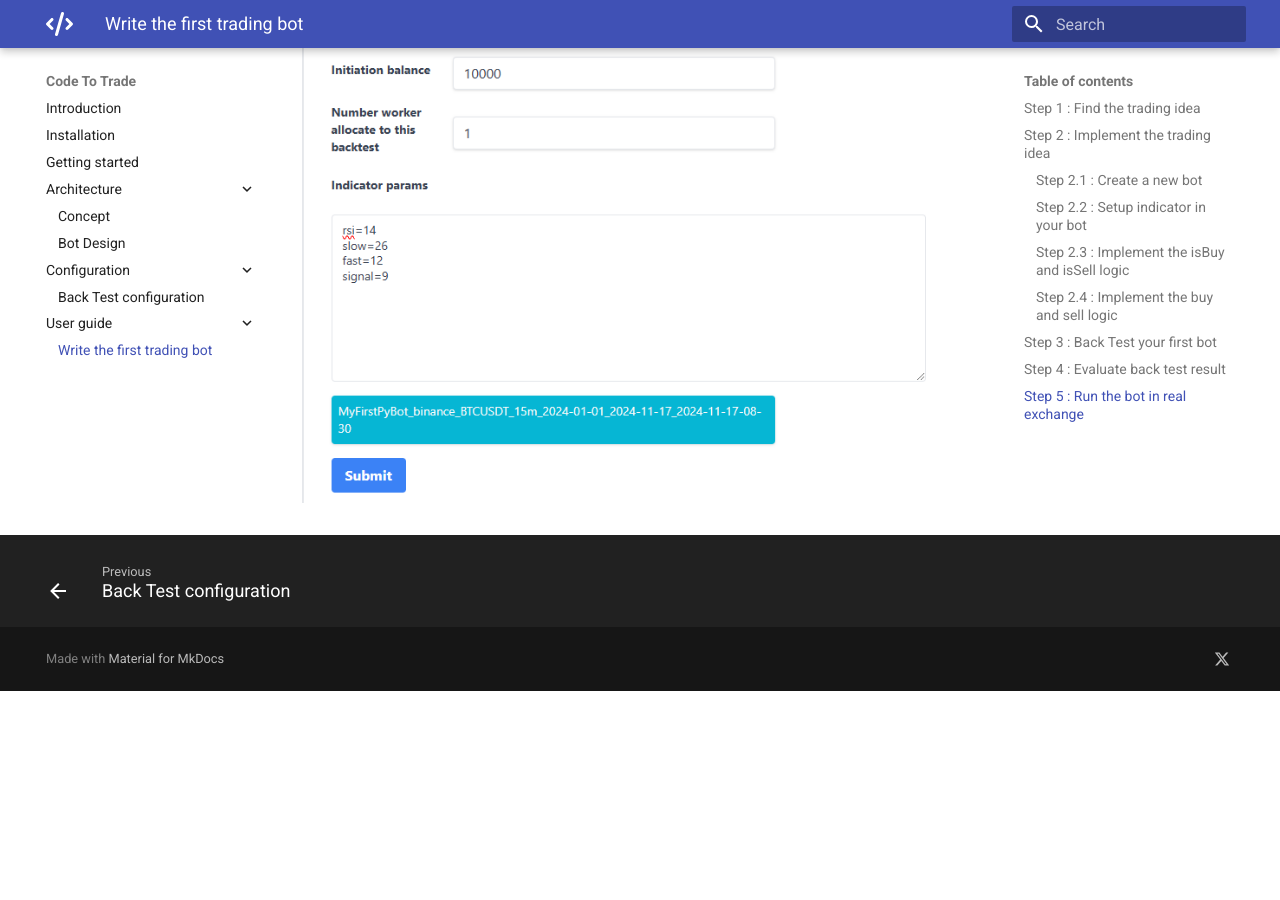
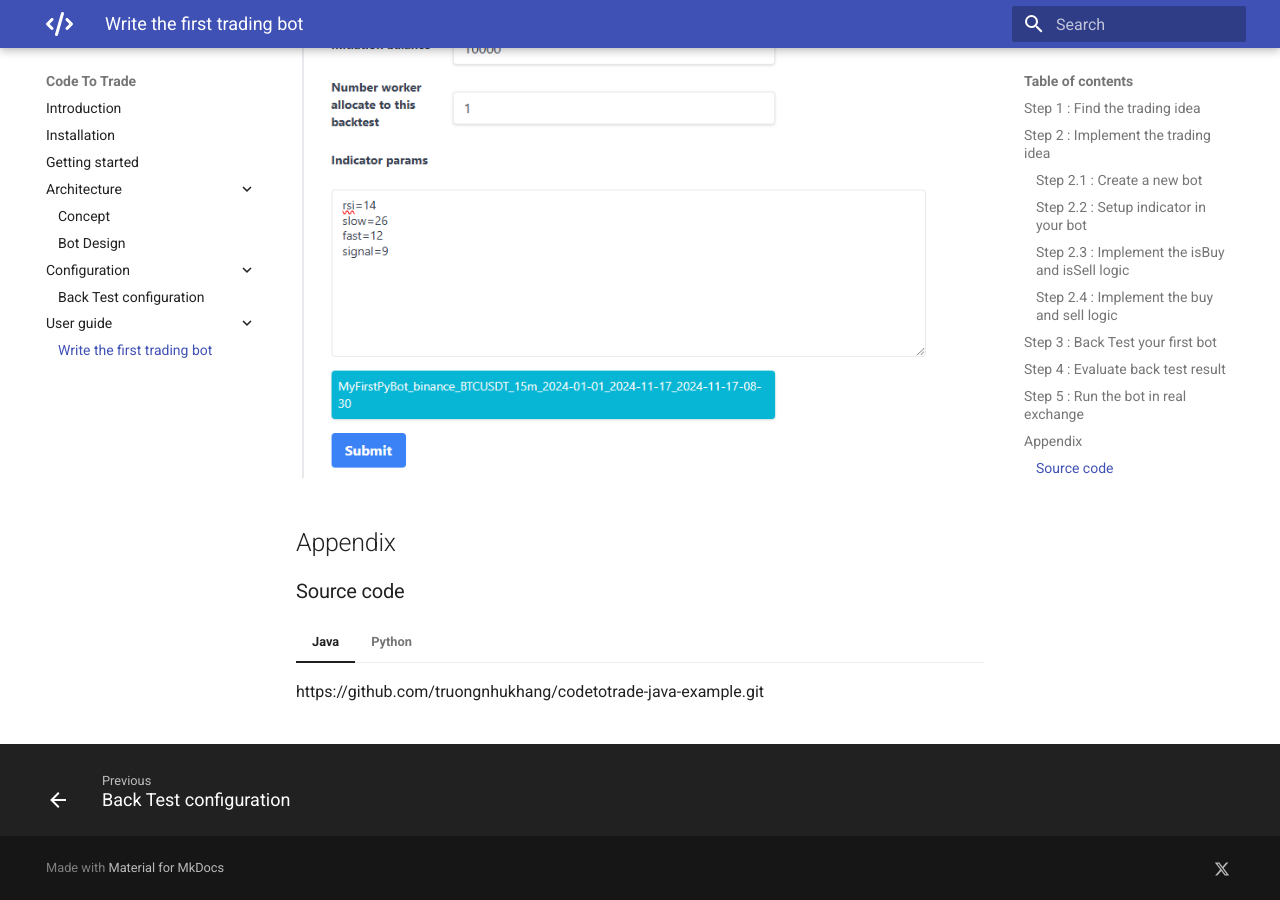
Before and after one commit to truongnhukhang/codetotrade-docs, an MkDocs documentation site: the page built from docs/user guide/write-the-first-trading-bot.md, in a window 1280 px wide and 900 px high, scrolled down 6413 px. Built offline with MkDocs 1.6.1 and Material for MkDocs 9.7.7, drawn with Linux system fonts in a browser that asks for light colours; before the commit the page ends 7104 px from its top, so only the background shows below that.

Commit message:
update text

````diff
--- a/docs/user guide/write-the-first-trading-bot.md
+++ b/docs/user guide/write-the-first-trading-bot.md
@@ -273,7 +273,7 @@ Fristly . You need swap back_test_server to the exchange server and run the bot.
         main()
     ```
 
-Then go to the exchange page in the UI and run the bot `http://localhost:8080/online/create` .
+Then go to the exchange page in the UI and run the bot `http://localhost:8080/online/create`
 
 Exchange Config same as below picture ( nothing much different with back test config except we dont have date range )
 
@@ -282,3 +282,10 @@ Exchange Config same as below picture ( nothing much different with back test co
 The Algorithm Config is the same when we run the back testing
 
 ![algorithm-config](../assets/images/example/macd-config.png)
+
+## Appendix
+### Source code
+=== "Java"
+    https://github.com/truongnhukhang/codetotrade-java-example.git
+=== "Python"
+    https://github.com/truongnhukhang/codetotrade-python-example.git
````
